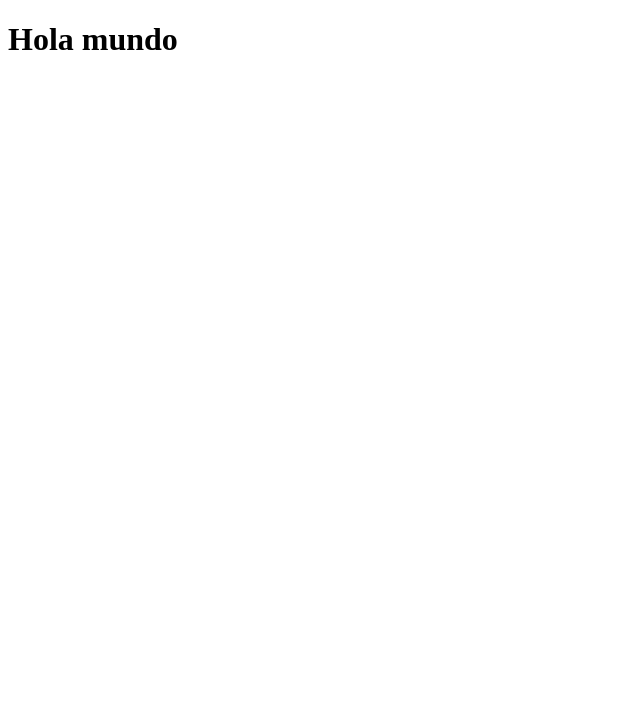
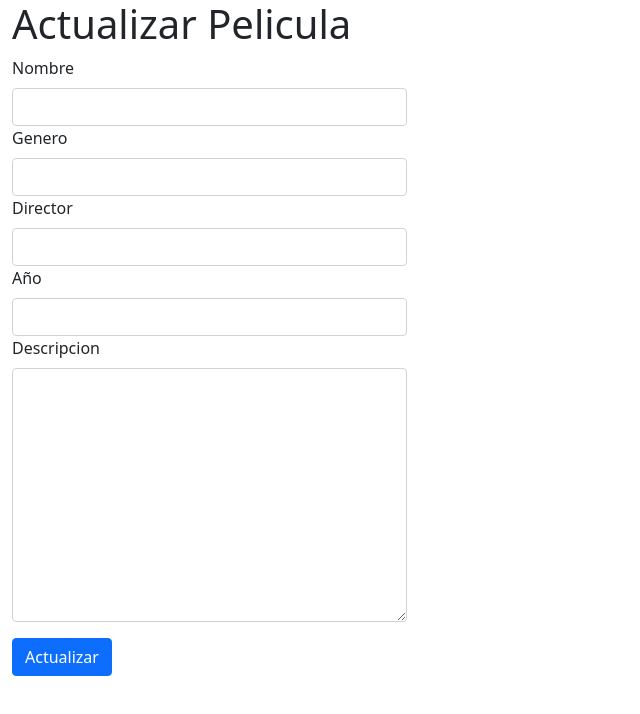
Before and after one commit to Andres0x90/crud-peliculas-sofka, a React (Create React App) app in the folder frontend/crud-peliculas-sofka/: page / in a window 1280 px wide. Shown: the top 714 px of the page, without its empty margins (0-640 px from the left). Built offline with nearby package versions, Linux system fonts and the light colour scheme.

Commit message:
Se integro el envio de peticiones a la api en el componente UpdateMovie

```diff
--- a/frontend/crud-peliculas-sofka/package.json
+++ b/frontend/crud-peliculas-sofka/package.json
@@ -8,6 +8,7 @@
     "@testing-library/user-event": "^12.8.3",
     "react": "^17.0.2",
     "react-dom": "^17.0.2",
+    "react-hook-form": "^7.15.3",
     "react-scripts": "4.0.3",
     "web-vitals": "^1.1.2"
   },
--- a/frontend/crud-peliculas-sofka/public/index.html
+++ b/frontend/crud-peliculas-sofka/public/index.html
@@ -24,6 +24,7 @@
       work correctly both with client-side routing and a non-root public URL.
       Learn how to configure a non-root public URL by running `npm run build`.
     -->
+    <link href="https://cdn.jsdelivr.net/npm/bootstrap@5.1.1/dist/css/bootstrap.min.css" rel="stylesheet" integrity="sha384-F3w7mX95PdgyTmZZMECAngseQB83DfGTowi0iMjiWaeVhAn4FJkqJByhZMI3AhiU" crossorigin="anonymous">
     <title>React App</title>
   </head>
   <body>
@@ -39,5 +40,7 @@
       To begin the development, run `npm start` or `yarn start`.
       To create a production bundle, use `npm run build` or `yarn build`.
     -->
+    <script src="https://cdn.jsdelivr.net/npm/bootstrap@5.1.1/dist/js/bootstrap.bundle.min.js" integrity="sha384-/bQdsTh/da6pkI1MST/rWKFNjaCP5gBSY4sEBT38Q/9RBh9AH40zEOg7Hlq2THRZ" crossorigin="anonymous"></script>
+
   </body>
 </html>
--- a/frontend/crud-peliculas-sofka/src/App.js
+++ b/frontend/crud-peliculas-sofka/src/App.js
@@ -1,8 +1,9 @@
+import UpdateMovie from "./components/UpdateMovie";
 
 function App() {
   return (
-    <div className="App">
-        <h1>Hola mundo</h1>
+    <div className="container-fluid">
+        <UpdateMovie />
     </div>
   );
 }
--- a/frontend/crud-peliculas-sofka/src/components/UpdateMovie.jsx
+++ b/frontend/crud-peliculas-sofka/src/components/UpdateMovie.jsx
@@ -9,16 +9,20 @@ const UpdateMovie = () =>
 
     const onSubmit = (data) =>
     {
+        data.id=4;
+
         fetch('http://localhost:8080/api/movies/update',
         {
             method: "PUT",
             headers: {"Content-Type": "application/json"},
             body: JSON.stringify(data)
-        }).then((response) => {console.log(response);})
+        }).then((response) => response.json())
+        .then((data) => console.log(data));
     }
     return(
         <Fragment>
             <form className="row col-4" onSubmit={handleSubmit(onSubmit)}>
+                <h1>Actualizar Pelicula</h1>
                 <div>
                     <label className="form-label">Nombre</label>
                     <input className="form-control" type="text"
```
Also changed, not shown: 1 other file (tests, documents, lock files or other folders).
